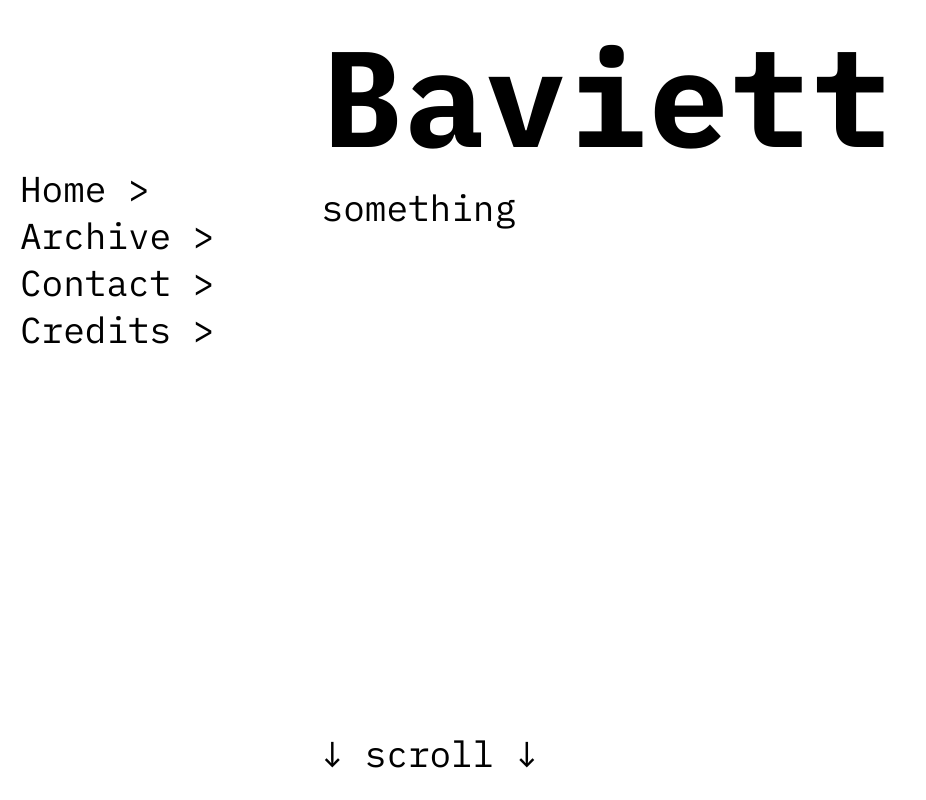
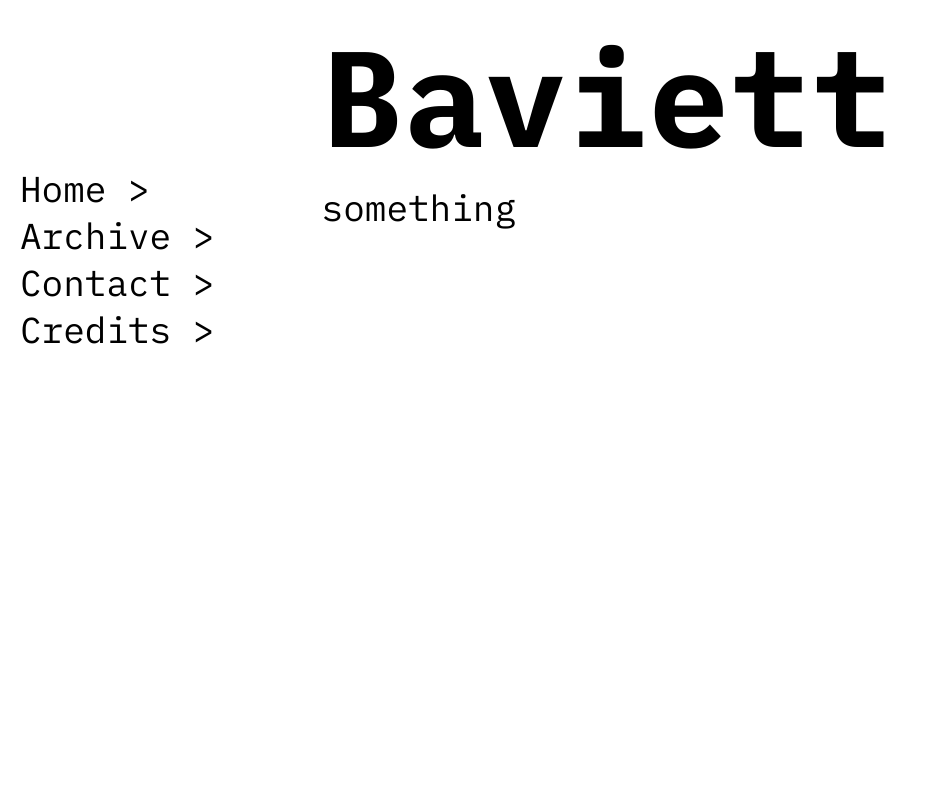
Before and after one commit to khooitran/khooitran, a SvelteKit app: page /baviett in a window 1280 px wide. Shown: the whole page, without its empty margins (0-926 px from the left). Built offline with nearby package versions, Linux system fonts and the light colour scheme.

Commit message:
completed /credits page

```diff
--- a/src/lib/Footer.svelte
+++ b/src/lib/Footer.svelte
@@ -1,6 +1,10 @@
+<script>
+  let { message } = $props();
+</script>
+
 <footer>
   <div></div>
-  <p>&uarr; thanks! &uarr;</p>
+  <p>&uarr; {message} &uarr;</p>
 </footer>
 
 <style>
--- a/src/lib/HeroSection.svelte
+++ b/src/lib/HeroSection.svelte
@@ -1,5 +1,5 @@
 <script>
-  let { title, description } = $props();
+  let { title, description, endNote } = $props();
 </script>
 
 <section class="hero-section">
@@ -9,10 +9,10 @@
     <div class="description">
       <div>
         <p>
-          {description}
+          {@html description}
         </p>
       </div>
-      <p class="scroll">&darr; scroll &darr;</p>
+      <p class="end-note">{@html endNote}</p>
     </div>
   </div>
 </section>
@@ -27,7 +27,6 @@
     display: flex;
     width: 98vw;
     height: 98vh;
-    margin-bottom: 136px;
   }
 
   .buffer {
@@ -65,7 +64,7 @@
     margin-bottom: 36px;
   }
 
-  .scroll {
+  .end-note {
     margin-bottom: 15px;
   }
 </style>
--- a/src/lib/Project.svelte
+++ b/src/lib/Project.svelte
@@ -21,7 +21,8 @@
 
 <style>
   section {
-    margin-bottom: 136px;
+    margin-bottom: 68px;
+    margin-top: 68px;
     margin-right: 20px;
     display: grid;
     grid-template-columns: 1fr 3fr;
--- a/src/routes/+page.svelte
+++ b/src/routes/+page.svelte
@@ -1,4 +1,5 @@
 <script>
+  import Footer from '$lib/Footer.svelte';
   import HeroSection from '$lib/HeroSection.svelte';
   import Project from '$lib/Project.svelte';
 
@@ -33,7 +34,10 @@
 <HeroSection
   title="Khoi Tran"
   description="Hi! I am currently studying and practicing UX Design & Development in Hanoi, Vietnam. I have an interest in practical, functional, and logical designs, regardless of style, shape, or form. I am set to graduate in April 2026 with a Bachelor's in Design Studies from RMIT University Hanoi."
+  endNote="&darr; scroll &darr;"
 />
 {#each projects as project, i}
   <Project {...project} />
 {/each}
+
+<Footer message="the journey started here!" />
--- a/src/routes/archive/+page.svelte
+++ b/src/routes/archive/+page.svelte
@@ -5,25 +5,5 @@
 <HeroSection
   title="Archive"
   description="This page is home to the various experiments, explorations, tests, discontinued projects, side projects, and everything else from me that is related to design. Hopefully one of these will come in handy in a later project."
+  endNote="&uarr; Nothing just yet... &uarr;"
 />
-
-<section>
-  <div></div>
-  <p>nothing just yet...</p>
-</section>
-
-<style>
-  section {
-    display: flex;
-  }
-
-  div {
-    flex: 1;
-  }
-
-  p {
-    font-family: 'IBM Plex Mono';
-    font-size: 36px;
-    flex: 3;
-  }
-</style>
```
Also changed, not shown: src/routes/credits/+page.svelte (+9 -1 lines).
